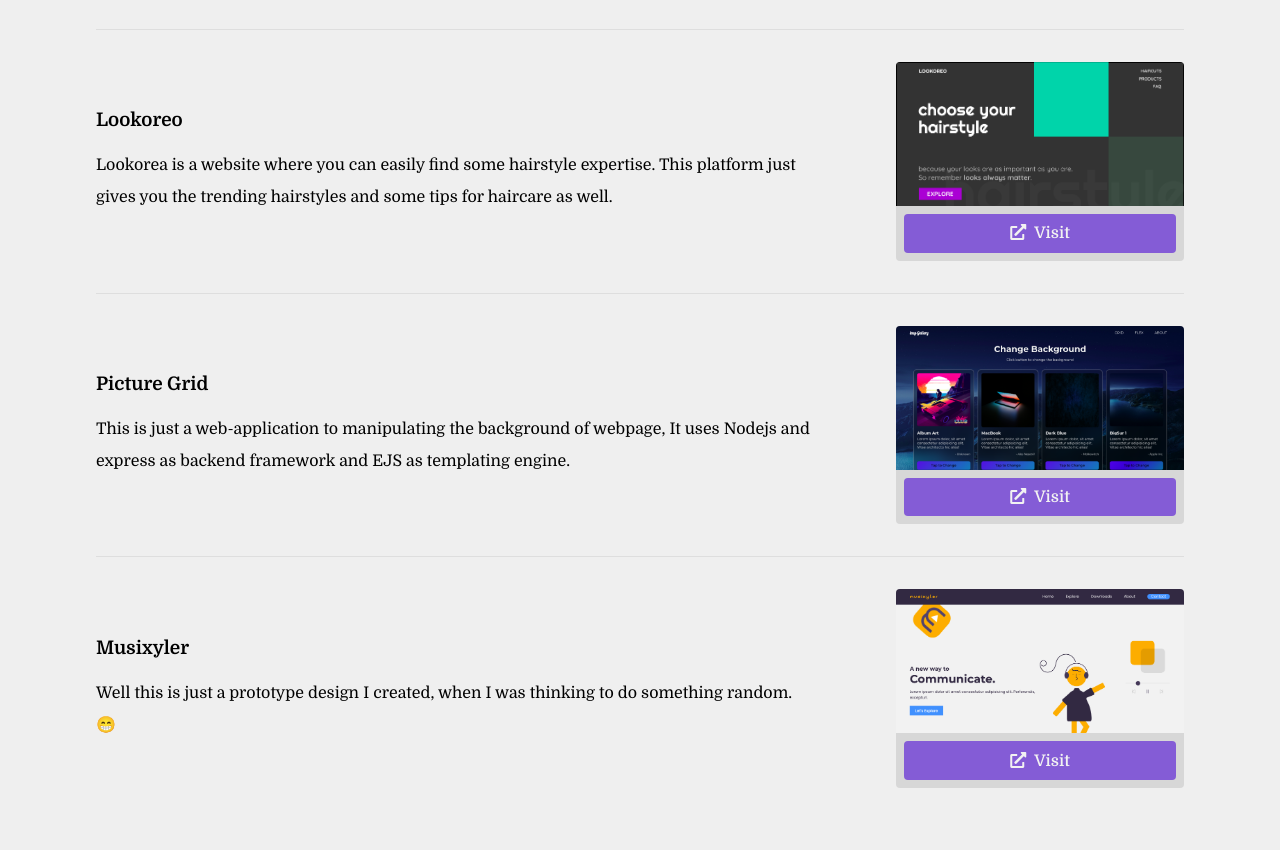
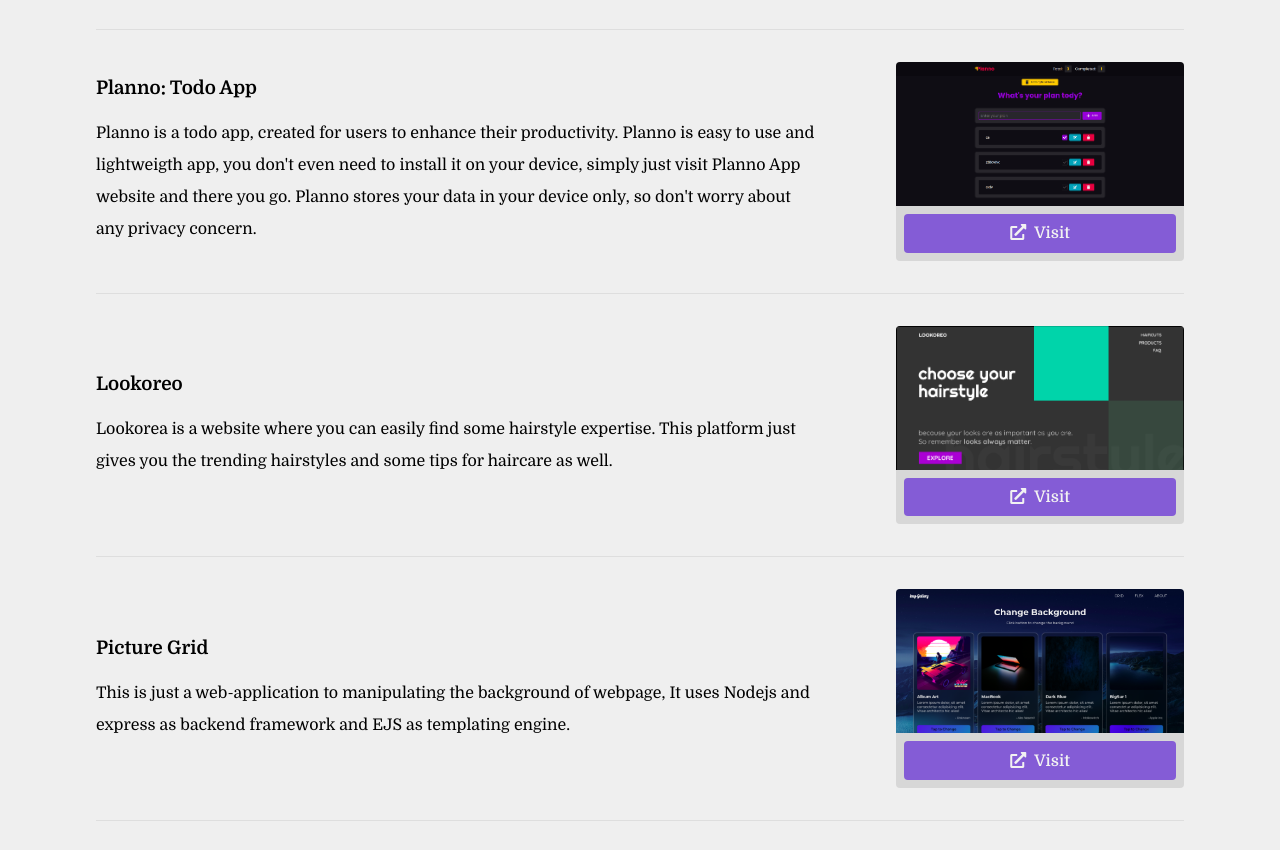
Before and after one commit to fvrvz/personal-website, a plain HTML site: page index.html in a window 1280 px wide. Shown: the part 3511-4361 px from the top of the page. Drawn offline with nearby package versions, Linux system fonts and the light colour scheme.

Commit message:
todo app added

```diff
--- a/index.html
+++ b/index.html
@@ -240,6 +240,24 @@
 
       <li class="project">
         <div class="project__intro">
+          <h3 class="project-title">Planno: Todo App</h3>
+          <p>
+            Planno is a todo app, created for users to enhance their productivity.
+            Planno is easy to use and lightweigth app, you don't even need to install it on your device,
+            simply just visit Planno App website and there you go.
+            Planno stores your data in your device only, so don't worry about any privacy concern.
+          </p>
+        </div>
+        <div class="project__card">
+          <div class="card-image">
+            <img src="./assets/image/planno.png" alt="project screenshot">
+          </div>
+          <a href="https://planno.netlify.app" target="_blank" class="card-btn btn btn-accent btn-icon-link">Visit</a>
+        </div>
+      </li>
+
+      <li class="project">
+        <div class="project__intro">
           <h3 class="project-title">Lookoreo</h3>
           <p>
             Lookorea is a website where you can easily find some hairstyle expertise. This platform just gives you the
```
Also changed, not shown: assets/image/planno.png (added).
